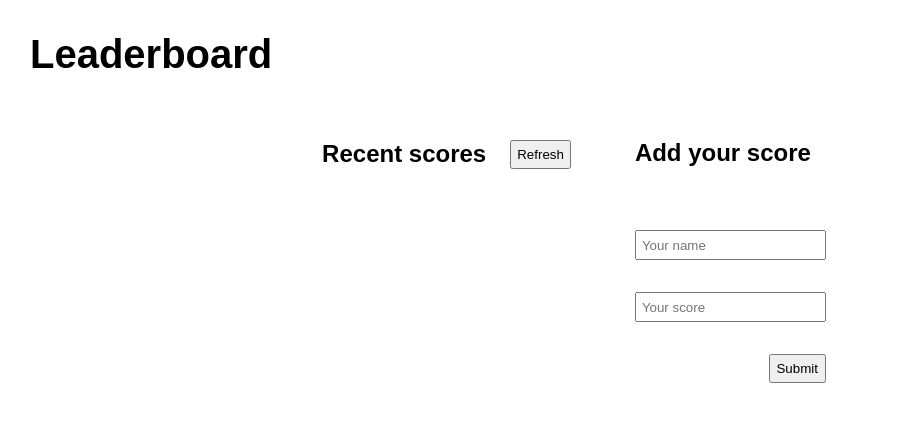
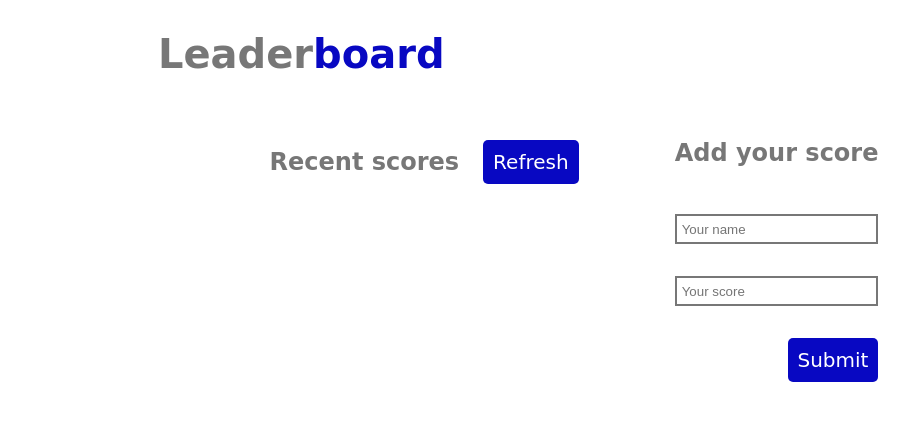
Before and after one commit to julie-ify/Leaderboard, a website built with webpack: page src/index.html in a window 1280 px wide. Shown: the whole page, without its empty margins (66-975 px from the left). Built offline with nearby package versions, Linux system fonts and the light colour scheme; no server answers.

Commit message:
Add styling to my app

```diff
--- a/src/index.html
+++ b/src/index.html
@@ -6,24 +6,37 @@
     <title>Leaderboard</title>
   </head>
   <body>
-    <h1 class="bg-heading">Leaderboard</h1>
+    <main>
+      <div class="bg-heading">
+        <h1>Leader<span class="color">board</span></h1>
+      </div>
       <div class="paragraph"></div>
-    <main class="main">
+      <section class="section">
         <section class="show-score">
           <div class="show-score-head">
             <h2 class="sm-heading">Recent scores</h2>
             <button type="button" class="refresh">Refresh</button>
           </div>
-        <ul class="lists">
-        </ul>
+          <ul class="lists"></ul>
         </section>
         <section class="add-score">
           <h2 class="sm-heading">Add your score</h2>
           <form id="form">
-            <input type="text" name="name" id="user_name" placeholder="Your name">
-            <input type="text" name="score" id="user_score" placeholder="Your score">
+            <input
+              type="text"
+              name="name"
+              id="user_name"
+              placeholder="Your name"
+            />
+            <input
+              type="text"
+              name="score"
+              id="user_score"
+              placeholder="Your score"
+            />
             <button type="submit" class="add">Submit</button>
           </form>
+        </section>
       </section>
     </main>
   </body>
--- a/src/style.css
+++ b/src/style.css
@@ -5,13 +5,19 @@
 }
 
 body {
-  font-family: Arial, Helvetica, sans-serif;
   line-height: 1.1;
   font-weight: 500;
+  font-family: cursive;
+  color: #777;
 }
 
 main {
-  width: 80%;
+  width: 70%;
+  margin: 0 auto;
+}
+
+.section {
+  width: 100%;
   margin: 4rem auto 4rem;
   display: flex;
   flex-direction: column;
@@ -19,15 +25,19 @@ main {
   row-gap: 4rem;
 }
 
-h1.bg-heading {
-  font-size: 40px;
+.bg-heading {
+  font-size: 20px;
   font-weight: 700;
-  width: 90%;
+  width: 80%;
   padding: 2rem 0 0;
-  margin: 0 auto;
+  text-align: left;
 }
 
-h2.sm-heading {
+.color {
+  color: rgb(8, 8, 194);
+}
+
+.sm-heading {
   font-weight: 600;
 }
 
@@ -39,14 +49,22 @@ h2.sm-heading {
 }
 
 button[type='button'] {
-  padding: 5px;
+  padding: 10px;
+  font-size: 20px;
+  background-color: rgb(8, 8, 194);
+  border-radius: 5px;
+  outline: none;
+  border: none;
+  color: #fff;
+  font-family: cursive;
+  cursor: pointer;
 }
 
 ul.lists {
   list-style: none;
   display: none;
   flex-direction: column;
-  border: 3px solid #444;
+  border: 3px solid #666;
   padding: 0;
 }
 
@@ -75,25 +93,37 @@ ul.lists {
 input[type='text'] {
   height: 30px;
   padding: 5px;
+  border: 2px solid #777;
+}
+
+input[type='text']:hover {
+  border: 2px solid rgb(8, 8, 194);
 }
 
 button[type='submit'] {
-  width: 30%;
   align-self: flex-end;
-  padding: 5px;
+  padding: 10px;
+  background-color: rgb(8, 8, 194);
+  border-radius: 5px;
+  border: none;
+  outline: none;
+  color: #fff;
+  font-size: 20px;
+  font-family: cursive;
+  cursor: pointer;
 }
 
 @media (min-width: 600px) {
-  main {
+  .section {
     flex-direction: row;
-    column-gap: 4rem;
+    column-gap: 6rem;
   }
 
   #form {
-    margin-top: 4rem;
+    margin-top: 3rem;
   }
 
-  h1.bg-heading {
+  .bg-heading {
     padding-left: 2rem;
   }
 }
```
Lines whose indentation alone changed are shown as unchanged.
